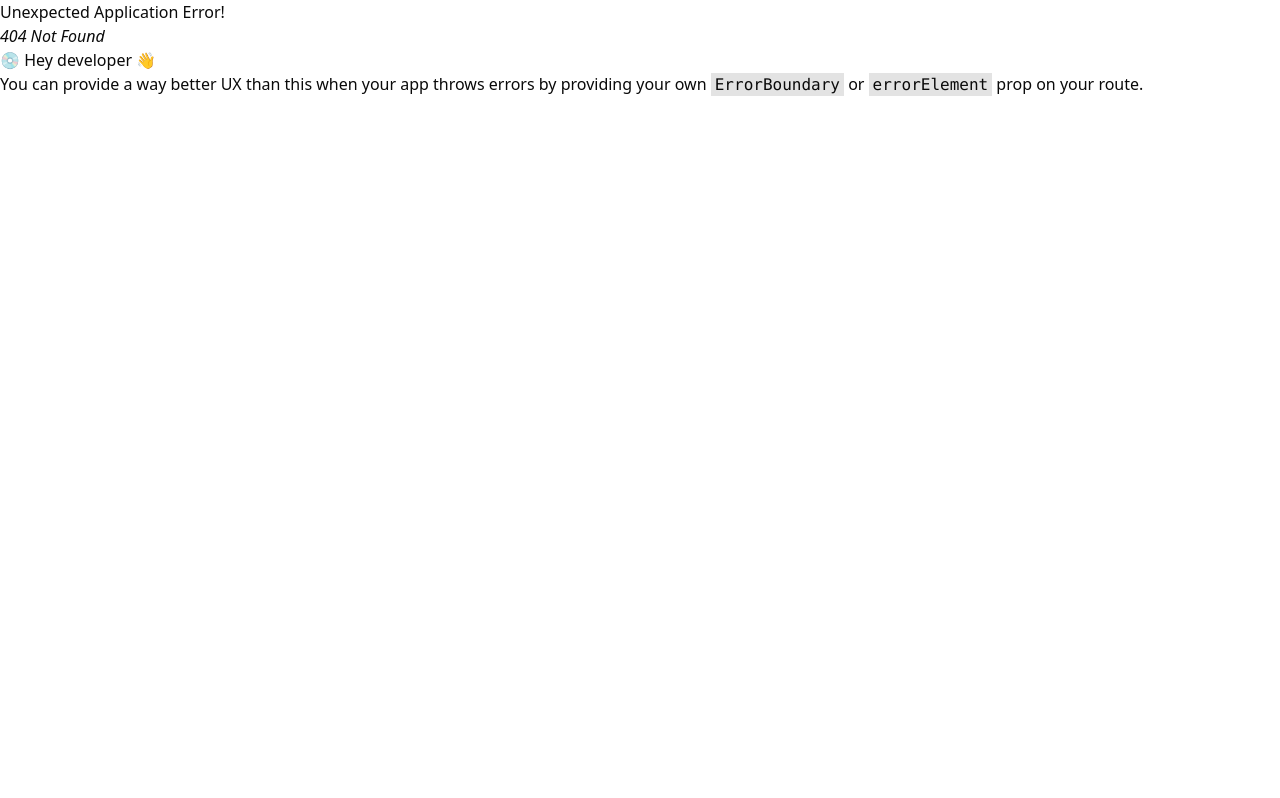
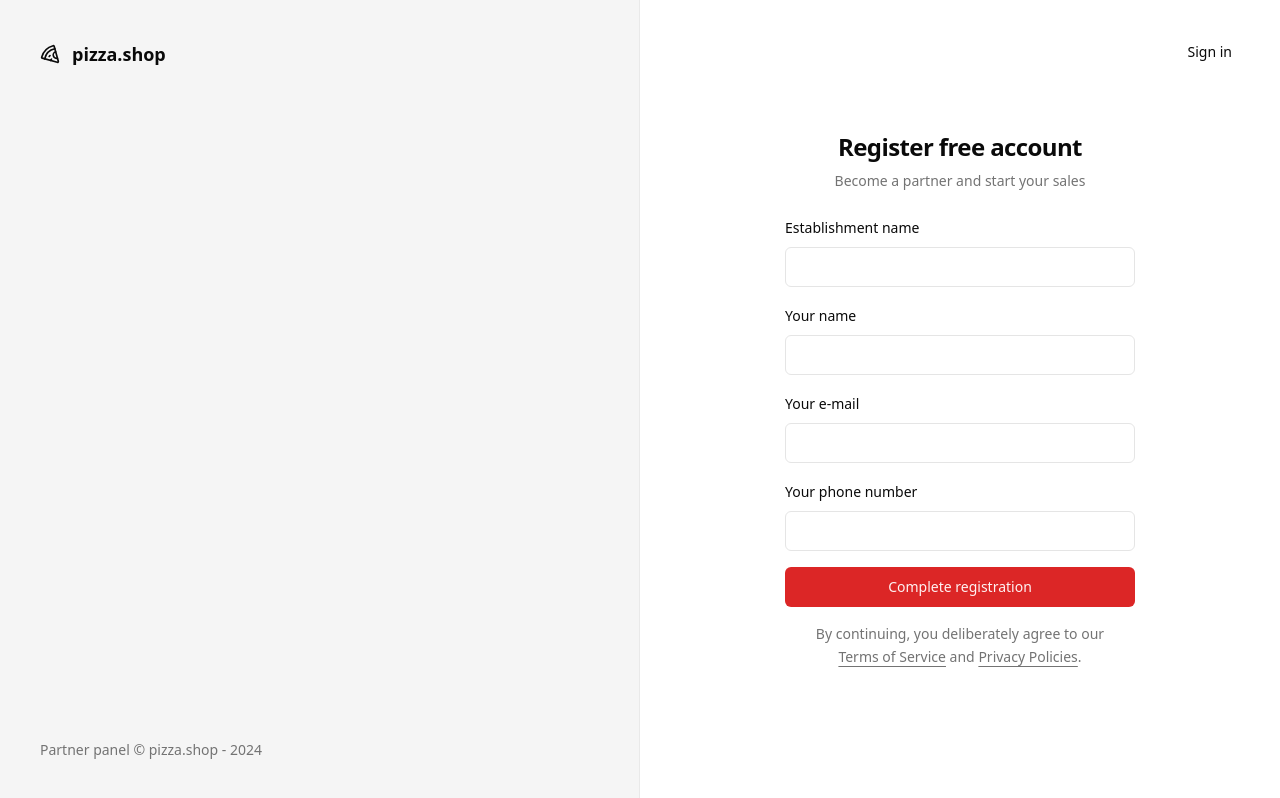
Before and after one commit to samuelpietra/pizzashop-web, a React (Vite) app: page /sign-up in a window 1280 px wide. Before the commit this address had no page. Built offline with nearby package versions, Linux system fonts and the light colour scheme.

Commit message:
feat: starts Register page

```diff
--- a/src/pages/_layouts/auth.tsx
+++ b/src/pages/_layouts/auth.tsx
@@ -14,7 +14,7 @@
         </footer>
       </div>
 
-      <div className="flex flex-col items-center justify-center">
+      <div className="relative flex flex-col items-center justify-center">
         <Outlet />
       </div>
     </div>
--- a/src/pages/auth/sign-in.tsx
+++ b/src/pages/auth/sign-in.tsx
@@ -1,5 +1,6 @@
 import { Helmet } from 'react-helmet-async'
 import { useForm } from 'react-hook-form'
+import { Link } from 'react-router-dom'
 import { toast } from 'sonner'
 import { z } from 'zod'
 
@@ -39,6 +40,10 @@
     <>
       <Helmet title="Login" />
       <div className="p-8">
+        <Button variant="ghost" asChild className="absolute right-8 top-8">
+          <Link to="/sign-up">New establishment</Link>
+        </Button>
+
         <div className="flex w-[350px] flex-col justify-center gap-6">
           <div className="flex flex-col gap-2 text-center">
             <h1 className="text-2xl font-semibold tracking-tight">
--- /dev/null
+++ b/src/pages/auth/sign-up.tsx
@@ -0,0 +1,112 @@
+import { Helmet } from 'react-helmet-async'
+import { useForm } from 'react-hook-form'
+import { Link, useNavigate } from 'react-router-dom'
+import { toast } from 'sonner'
+import { z } from 'zod'
+
+import { Button } from '@/components/ui/button'
+import { Input } from '@/components/ui/input'
+import { Label } from '@/components/ui/label'
+
+const signUpForm = z.object({
+  restaurantName: z.string(),
+  managerName: z.string(),
+  phone: z.string(),
+  email: z.string().email(),
+})
+
+type SignUpForm = z.infer<typeof signUpForm>
+
+export function SignUp() {
+  const navigate = useNavigate()
+
+  const {
+    formState: { isSubmitting },
+    handleSubmit,
+    register,
+  } = useForm<SignUpForm>()
+
+  async function handleSignUp(data: SignUpForm) {
+    try {
+      console.info('🔴 data: ', data)
+      await new Promise((resolve) => setTimeout(resolve, 2000))
+      toast.success('Restaurant successfully registered.', {
+        action: {
+          label: 'Login',
+          onClick: () => navigate('/sign-in'),
+        },
+      })
+    } catch {
+      toast.error('Error registering restaurant.')
+    }
+  }
+
+  return (
+    <>
+      <Helmet title="Register" />
+      <div className="p-8">
+        <Button variant="ghost" asChild className="absolute right-8 top-8">
+          <Link to="/sign-in">Sign in</Link>
+        </Button>
+
+        <div className="flex w-[350px] flex-col justify-center gap-6">
+          <div className="flex flex-col gap-2 text-center">
+            <h1 className="text-2xl font-semibold tracking-tight">
+              Register free account
+            </h1>
+
+            <p className="text-sm text-muted-foreground">
+              Become a partner and start your sales
+            </p>
+          </div>
+
+          <form className="space-y-4" onSubmit={handleSubmit(handleSignUp)}>
+            <div className="space-y-2">
+              <Label htmlFor="restaurantName">Establishment name</Label>
+              <Input
+                id="text"
+                type="restaurantName"
+                {...register('restaurantName')}
+              />
+            </div>
+
+            <div className="space-y-2">
+              <Label htmlFor="managerName">Your name</Label>
+              <Input
+                id="managerName"
+                type="text"
+                {...register('managerName')}
+              />
+            </div>
+
+            <div className="space-y-2">
+              <Label htmlFor="email">Your e-mail</Label>
+              <Input id="email" type="email" {...register('email')} />
+            </div>
+
+            <div className="space-y-2">
+              <Label htmlFor="phone">Your phone number</Label>
+              <Input id="phone" type="tel" {...register('phone')} />
+            </div>
+
+            <Button disabled={isSubmitting} className="w-full" type="submit">
+              Complete registration
+            </Button>
+
+            <p className="px-6 text-center text-sm leading-relaxed text-muted-foreground">
+              By continuing, you deliberately agree to our{' '}
+              <a href="" className="underline underline-offset-4">
+                Terms of Service
+              </a>{' '}
+              and{' '}
+              <a href="" className="underline underline-offset-4">
+                Privacy Policies
+              </a>
+              .
+            </p>
+          </form>
+        </div>
+      </div>
+    </>
+  )
+}
--- a/src/routes.tsx
+++ b/src/routes.tsx
@@ -5,6 +5,7 @@
 
 import { AppLayout } from './pages/_layouts/app'
 import { AuthLayout } from './pages/_layouts/auth'
+import { SignUp } from './pages/auth/sign-up'
 
 export const router = createBrowserRouter([
   {
@@ -15,6 +16,9 @@
   {
     path: '/',
     element: <AuthLayout />,
-    children: [{ path: '/sign-in', element: <SignIn /> }],
+    children: [
+      { path: '/sign-in', element: <SignIn /> },
+      { path: '/sign-up', element: <SignUp /> },
+    ],
   },
 ])
```
